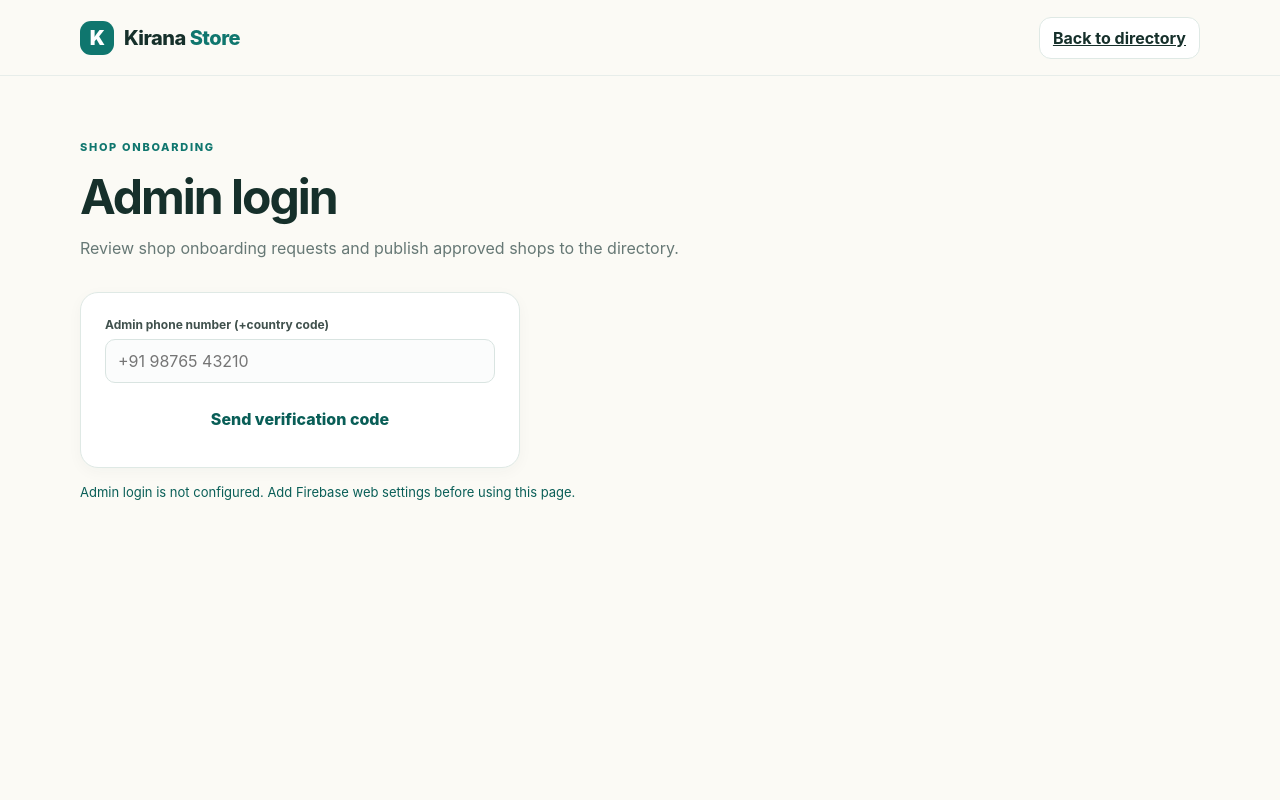
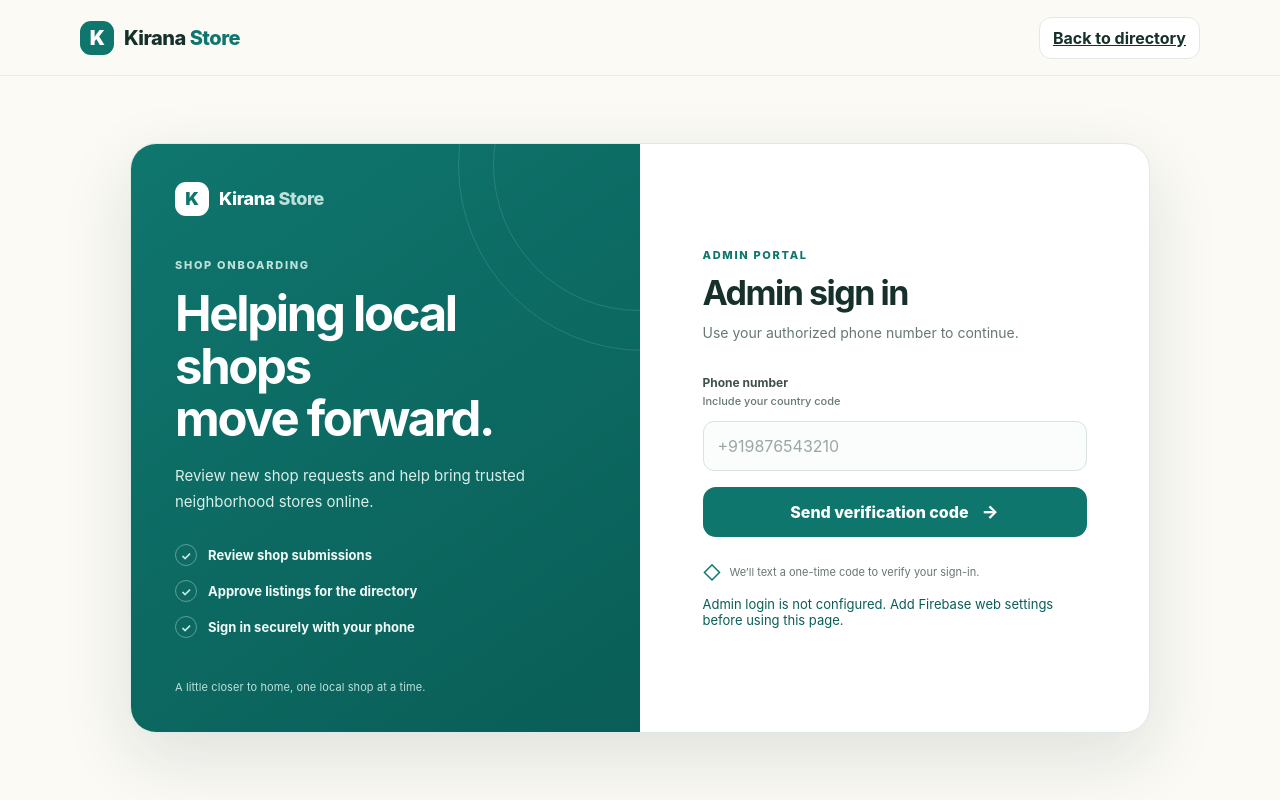
Before and after one commit to prajsid6/KiranaApp, a plain HTML site: page admin.html in a window 1280 px wide. Drawn offline with Linux system fonts and the light colour scheme.

Commit message:
login design

```diff
--- a/admin.html
+++ b/admin.html
@@ -17,26 +17,47 @@
     </div>
   </header>
 
-  <main class="container owner-dashboard">
-    <section class="owner-intro">
-      <p class="kicker">SHOP ONBOARDING</p>
-      <h1>Admin login</h1>
-      <p>Review shop onboarding requests and publish approved shops to the directory.</p>
-    </section>
+  <main class="container owner-dashboard auth-page">
+    <section class="auth-layout" id="ownerLoginPanel">
+      <div class="auth-welcome">
+        <a class="auth-brand" href="index.html" aria-label="Kirana Store home">
+          <span class="brand-mark">K</span>
+          <span>Kirana <span class="brand-accent">Store</span></span>
+        </a>
+        <div class="auth-welcome-copy">
+          <p class="auth-eyebrow">SHOP ONBOARDING</p>
+          <h1>Helping local shops<br>move forward.</h1>
+          <p>Review new shop requests and help bring trusted neighborhood stores online.</p>
+          <ul class="auth-benefits">
+            <li><span aria-hidden="true">✓</span> Review shop submissions</li>
+            <li><span aria-hidden="true">✓</span> Approve listings for the directory</li>
+            <li><span aria-hidden="true">✓</span> Sign in securely with your phone</li>
+          </ul>
+        </div>
+        <p class="auth-welcome-foot">A little closer to home, one local shop at a time.</p>
+      </div>
 
-    <section class="owner-login-panel" id="ownerLoginPanel">
+      <section class="owner-login-panel" aria-labelledby="loginTitle">
+        <div class="auth-card-heading">
+          <p class="kicker">ADMIN PORTAL</p>
+          <h2 id="loginTitle">Admin sign in</h2>
+          <p>Use your authorized phone number to continue.</p>
+        </div>
         <form id="reviewerPhoneForm">
-        <label for="reviewerPhone">Admin phone number (+country code)</label>
-        <input id="reviewerPhone" type="tel" autocomplete="tel" inputmode="tel" placeholder="+91 98765 43210" pattern="[+][1-9][0-9]{7,14}" required>
+          <label for="reviewerPhone">Phone number <span>Include your country code</span></label>
+          <input id="reviewerPhone" type="tel" autocomplete="tel" inputmode="tel" placeholder="+919876543210" pattern="[+][1-9][0-9]{7,14}" required>
           <div id="reviewer-recaptcha"></div>
-        <button class="primary-btn reviewer-submit" id="sendReviewerOtp" type="submit">Send verification code</button>
+          <button class="primary-btn reviewer-submit" id="sendReviewerOtp" type="submit">Send verification code <span aria-hidden="true">→</span></button>
         </form>
         <form id="reviewerOtpForm" class="hidden">
           <label for="reviewerOtp">6-digit verification code</label>
           <input id="reviewerOtp" type="text" inputmode="numeric" autocomplete="one-time-code" pattern="[0-9]{6}" maxlength="6" required>
-        <button class="primary-btn reviewer-submit" id="verifyReviewerOtp" type="submit">Verify and sign in</button>
+          <button class="primary-btn reviewer-submit" id="verifyReviewerOtp" type="submit">Verify and sign in <span aria-hidden="true">→</span></button>
         </form>
         <button class="owner-back-btn hidden" id="useAnotherPhone" type="button">Use another number</button>
+        <p class="auth-security-note"><span aria-hidden="true">◇</span> We’ll text a one-time code to verify your sign-in.</p>
+        <p id="reviewerStatus" class="reviewer-status auth-status" role="status" aria-live="polite"></p>
+      </section>
     </section>
 
     <section class="reviewer-dashboard hidden" id="reviewerDashboard">
@@ -49,8 +70,6 @@
       </div>
       <div id="requestQueue" class="request-queue"></div>
     </section>
-
-    <p id="reviewerStatus" class="reviewer-status" role="status" aria-live="polite"></p>
   </main>
 
   <script src="firebase-config.js"></script>
--- a/style.css
+++ b/style.css
@@ -75,15 +75,40 @@ button,input,textarea{font:inherit} button{cursor:pointer}
 .footer-links a:hover{color:#8ed0bd}
 .footer-bottom{display:flex;justify-content:space-between;gap:20px;border-top:1px solid rgba(217,232,227,.17);padding:18px 0;color:#9cb1aa;font-size:11px}
 .owner-dashboard{padding-top:64px;padding-bottom:90px}
-.owner-intro{max-width:680px;margin-bottom:30px}
-.owner-intro h1{font-size:clamp(34px,5vw,48px);letter-spacing:-2px;margin:0 0 10px}
-.owner-intro>p:last-child{color:var(--muted);line-height:1.6;margin:0}
-.owner-login-panel{max-width:440px;padding:24px;border:1px solid var(--line);border-radius:18px;background:white;box-shadow:0 4px 15px rgba(23,55,48,.035)}
-.owner-login-panel label{display:block;font-size:12px;font-weight:750;color:#40514d;margin-bottom:7px}
-.owner-login-panel input{width:100%;border:1px solid #d9e4e1;border-radius:10px;padding:11px 12px;margin:0 0 12px;color:var(--ink);background:#fbfcfc}
+.auth-page{min-height:calc(100vh - 76px);display:flex;flex-direction:column;justify-content:center;padding-top:48px;padding-bottom:48px}
+.auth-layout{display:grid;grid-template-columns:1fr 1fr;max-width:1020px;width:100%;min-height:560px;margin:0 auto;overflow:hidden;border:1px solid var(--line);border-radius:26px;background:white;box-shadow:0 24px 70px rgba(17,52,45,.12)}
+.auth-welcome{position:relative;isolation:isolate;display:flex;flex-direction:column;justify-content:space-between;overflow:hidden;padding:38px 44px;background:linear-gradient(145deg,#0f766e 0%,#095e57 100%);color:white}
+.auth-welcome:before,.auth-welcome:after{position:absolute;z-index:-1;content:"";border:1px solid rgba(255,255,255,.12);border-radius:50%}
+.auth-welcome:before{width:370px;height:370px;right:-190px;top:-165px}
+.auth-welcome:after{width:290px;height:290px;right:-145px;top:-125px}
+.auth-brand{display:inline-flex;align-items:center;gap:10px;width:max-content;color:white;text-decoration:none;font-size:18px;font-weight:800;letter-spacing:-.4px}
+.auth-brand .brand-mark{background:#fff;color:var(--teal)}
+.auth-brand .brand-accent{color:#bde2da}
+.auth-welcome-copy{position:relative;max-width:420px;padding:42px 0}
+.auth-eyebrow{margin:0 0 16px;color:#bde2da;font-size:11px;font-weight:850;letter-spacing:1.7px}
+.auth-welcome h1{margin:0 0 17px;font-size:clamp(36px,4vw,49px);line-height:1.08;letter-spacing:-2.3px}
+.auth-welcome-copy>p:not(.auth-eyebrow){max-width:370px;margin:0;color:#d9efea;font-size:15px;line-height:1.7}
+.auth-benefits{display:grid;gap:14px;margin:30px 0 0;padding:0;list-style:none;color:#f2faf7;font-size:13px;font-weight:650}
+.auth-benefits li{display:flex;align-items:center;gap:11px}
+.auth-benefits li span{display:grid;width:22px;height:22px;flex:0 0 22px;place-items:center;border:1px solid rgba(255,255,255,.34);border-radius:50%;color:#c4ecdc;font-size:12px}
+.auth-welcome-foot{margin:0;color:#bde2da;font-size:11px;letter-spacing:.1px}
+.owner-login-panel{align-self:center;width:100%;max-width:500px;margin:0 auto;padding:54px 58px;background:white}
+.auth-card-heading{margin-bottom:30px}
+.auth-card-heading .kicker{margin-bottom:10px}
+.auth-card-heading h2{margin:0 0 9px;font-size:34px;letter-spacing:-1.5px}
+.auth-card-heading>p:last-child{margin:0;color:var(--muted);font-size:14px;line-height:1.6}
+.owner-login-panel label{display:block;margin-bottom:8px;color:#40514d;font-size:12px;font-weight:750}
+.owner-login-panel label span{display:block;margin-top:4px;color:var(--muted);font-size:11px;font-weight:500}
+.owner-login-panel input{width:100%;height:50px;margin:5px 0 16px;padding:0 14px;border:1px solid #d9e4e1;border-radius:11px;background:#fbfcfc;color:var(--ink)}
+.owner-login-panel input::placeholder{color:#9aa8a4}
 .owner-login-panel input:focus{border-color:var(--teal);outline:0;box-shadow:0 0 0 3px #dff1ed}
-.reviewer-submit{width:100%;white-space:normal}
-.owner-login-panel .owner-back-btn{margin-top:12px}
+.reviewer-submit{display:flex;width:100%;min-height:50px;align-items:center;justify-content:center;gap:7px;white-space:normal;background:var(--teal);color:white}
+.reviewer-submit:hover{background:var(--teal-dark)}
+.reviewer-submit span{font-size:18px}
+.owner-login-panel .owner-back-btn{width:100%;margin-top:12px}
+.auth-security-note{display:flex;align-items:center;gap:8px;margin:22px 0 0;color:var(--muted);font-size:11px;line-height:1.5}
+.auth-security-note span{color:var(--teal);font-size:18px}
+.reviewer-status.auth-status{min-height:0;margin:10px 0 0}
 .reviewer-dashboard{margin-top:44px}
 .reviewer-heading{display:flex;align-items:center;justify-content:space-between;gap:20px;margin-bottom:20px}
 .reviewer-heading h2{font-size:28px;letter-spacing:-.7px;margin:0 0 4px}
@@ -126,7 +151,9 @@ button,input,textarea{font:inherit} button{cursor:pointer}
 @media(max-width:850px){.footer-inner{flex-wrap:wrap;justify-content:center;text-align:center}.footer-brand-block{align-items:center;flex-basis:100%}.footer-links{width:100%}.footer-add{width:100%;max-width:260px}.footer-bottom{flex-direction:column;gap:7px;text-align:center}}
 @media(max-width:700px){.request-queue{grid-template-columns:1fr}}
 @media(max-width:700px){.owned-shops{grid-template-columns:1fr}}
+@media(max-width:760px){.auth-page{min-height:auto}.auth-layout{grid-template-columns:1fr;max-width:540px}.auth-welcome{padding:30px 34px 26px}.auth-welcome-copy{padding:32px 0}.auth-welcome h1{font-size:38px}.auth-benefits{grid-template-columns:repeat(2,minmax(0,1fr));gap:12px;font-size:12px}.owner-login-panel{max-width:none;padding:38px 34px}}
 @media(max-width:560px){.container{width:min(100% - 28px,1120px)}.topbar{height:68px}.nav-actions{gap:6px}.nav-menu-panel .owner-login-btn{padding:10px 11px;font-size:12px}.language-toggle{padding:8px 9px;font-size:12px}.hero h1{font-size:48px;letter-spacing:-2.5px}.hero-copy>p{font-size:16px}.hero-stats{flex-wrap:wrap}.directory{padding:50px 0 65px}.section-heading{align-items:start;flex-direction:column;gap:8px}.shop-grid{grid-template-columns:1fr}.add-inner{flex-direction:column;align-items:start}.add-section h2{font-size:31px}.primary-btn{width:100%}.footer{padding-top:40px}.footer-inner{gap:18px;padding-bottom:20px}.footer-bottom{flex-direction:column;gap:7px}.two-col{grid-template-columns:1fr}.modal-box{padding:24px 19px}.owner-dashboard{padding-top:42px;padding-bottom:60px}.owner-login-panel{padding:19px}.reviewer-heading{align-items:flex-start}.reviewer-heading h2{font-size:23px}.request-card{padding:16px}.request-card dl>div{grid-template-columns:85px minmax(0,1fr)}}
+@media(max-width:560px){.auth-page{padding-top:28px;padding-bottom:44px}.auth-layout{border-radius:20px}.auth-welcome{padding:25px 23px 22px}.auth-welcome-copy{padding:23px 0}.auth-welcome h1{font-size:34px}.auth-welcome-copy>p:not(.auth-eyebrow){font-size:14px}.auth-benefits{grid-template-columns:1fr;gap:10px;margin-top:22px}.auth-welcome-foot{display:none}.owner-login-panel{padding:30px 23px}.auth-card-heading{margin-bottom:24px}.auth-card-heading h2{font-size:30px}}
 .stock-modal-box{width:min(560px,100%)}
 .stock-list{list-style:none;padding:0;margin:0}
 .stock-list li{display:flex;justify-content:space-between;align-items:center;gap:12px;padding:12px 0;border-bottom:1px solid var(--line);font-size:14px}
```
Also changed, not shown: owner.html (+31 -12 lines). Lines whose indentation alone changed are shown as unchanged.
